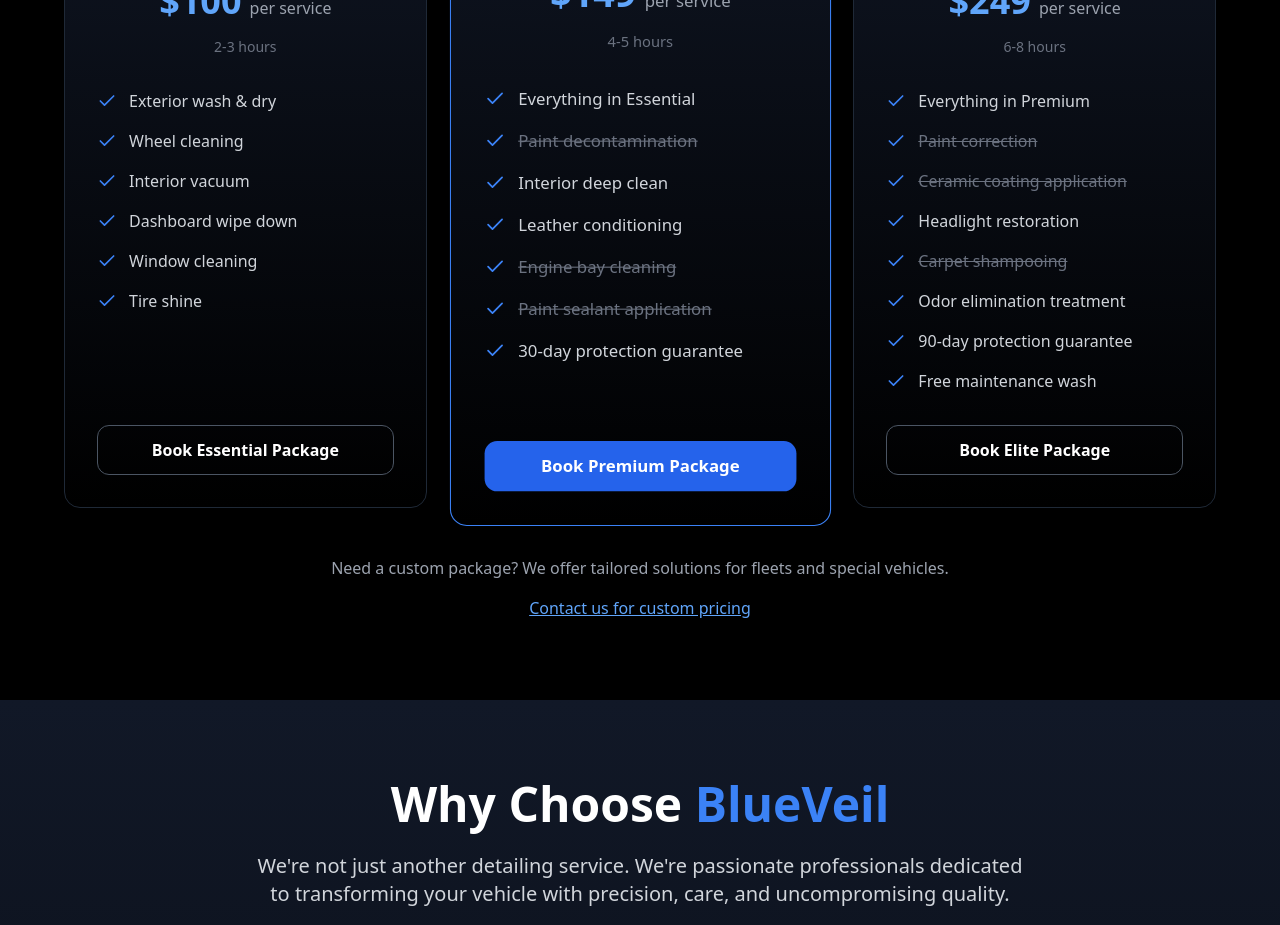
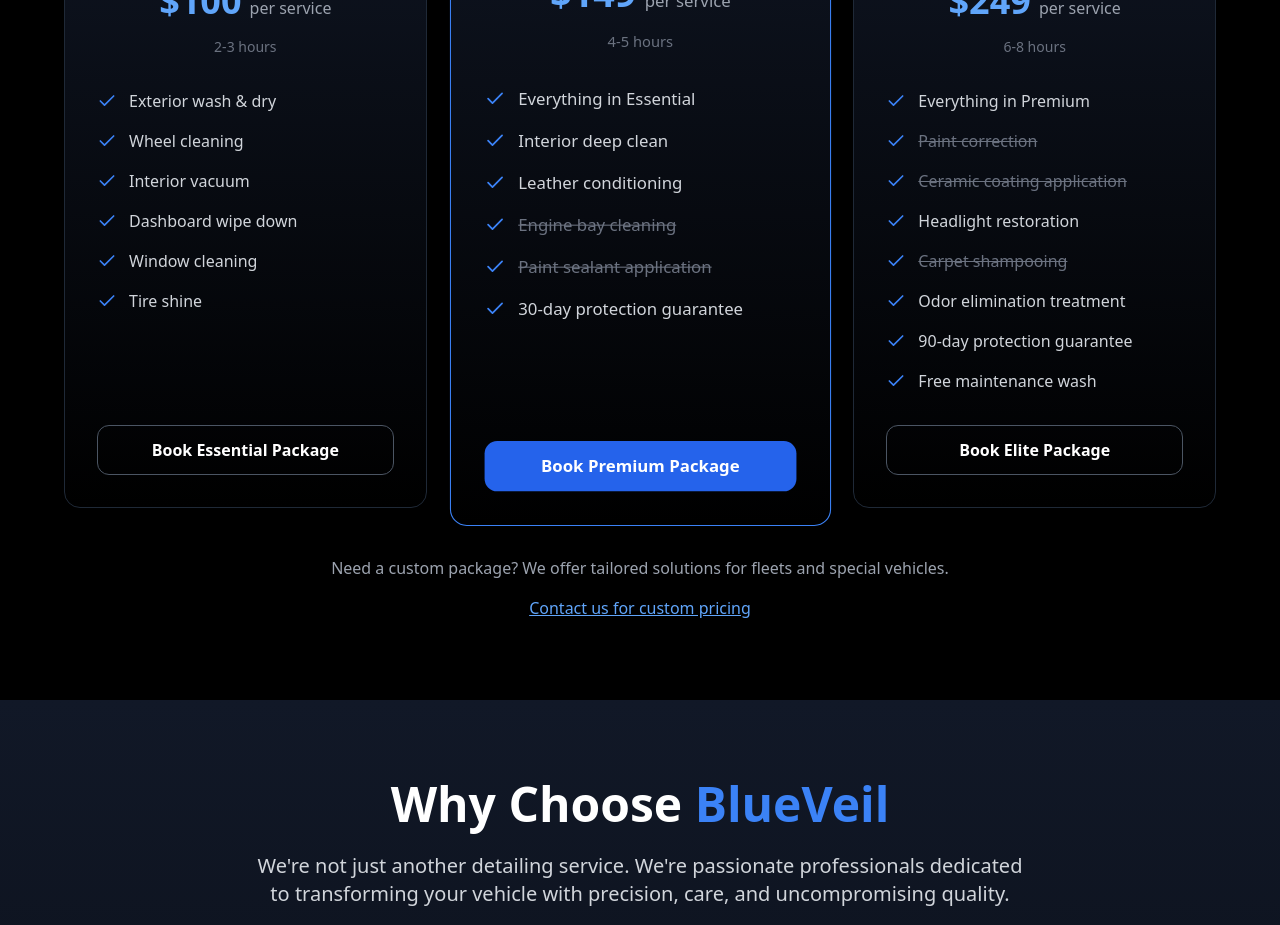
Before and after one commit to Br1anSimon/BlueVeilDetailing, a React (Vite) app: page / in a window 1280 px wide. Shown: the part 2240-3165 px from the top of the page. Built offline with nearby package versions, Linux system fonts and the light colour scheme.

Commit message:
Updated Pricing.tsx

```diff
--- a/src/components/Pricing.tsx
+++ b/src/components/Pricing.tsx
@@ -30,7 +30,7 @@ const Pricing = ({ onServiceSelect }: PricingProps) => {
       description: 'Our most popular package',
       features: [
         'Everything in Essential',
-        '~~Paint decontamination~~',
+        //'~~Paint decontamination~~',
         'Interior deep clean',
         'Leather conditioning',
         '~~Engine bay cleaning~~',
```
